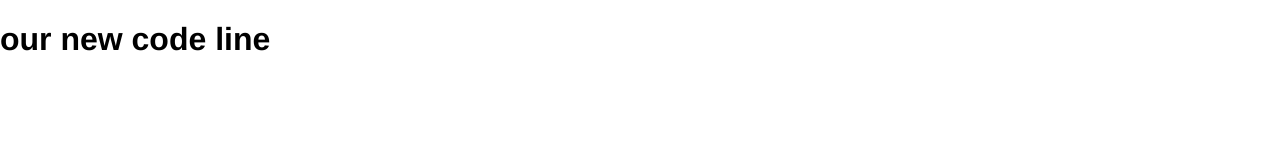
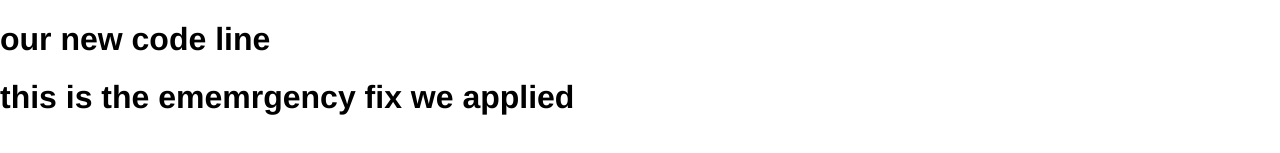
Before and after one commit to freddysdesk/hello-world, a plain HTML site: page index.html in a window 1280 px wide. Shown: the part 245-398 px from the top of the page. Drawn offline with Linux system fonts and the light colour scheme.

Commit message:
Emergency edit- new line added

```diff
--- a/index.html
+++ b/index.html
@@ -144,5 +144,6 @@
 		</div>
 		</section>
          <h1>our new code line</h1>
+		 <h1>this is the ememrgency fix we applied</h1>
 </body>
 </html>
```
